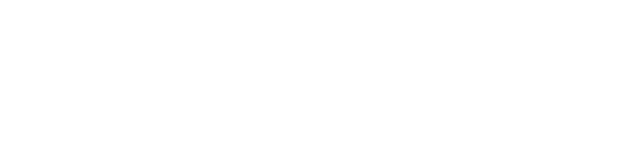
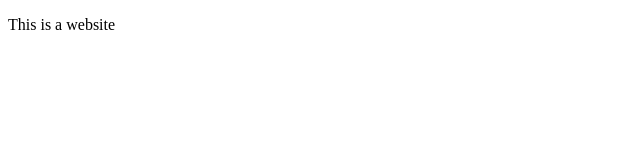
Before and after one commit to toddfitzg/anyproject, a plain HTML site: page index.html in a window 1280 px wide. Shown: the whole page, without its empty margins (0-640 px from the left). Drawn offline with Linux system fonts and the light colour scheme.

Commit message:
more html fixes

```diff
--- a/index.html
+++ b/index.html
@@ -4,5 +4,8 @@
 <head>
     <meta charset="utf-8">
     <title>anyproject</title>
+<body>
+        <p>This is a website</p>
+</body>
 
 </head>
```
